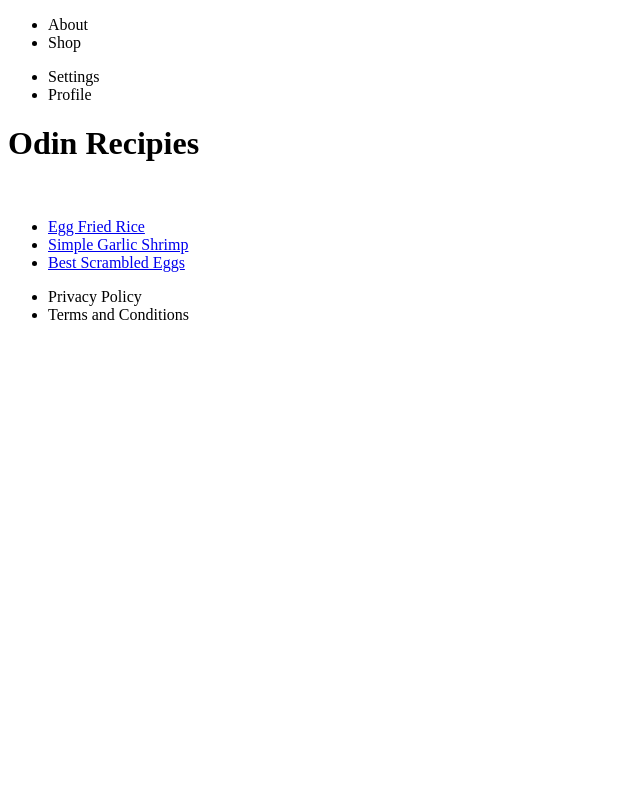
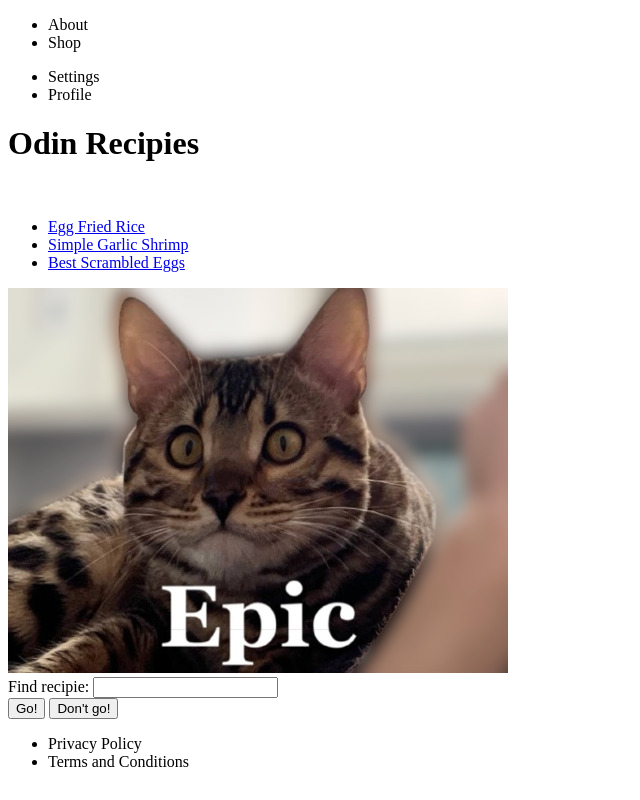
Before and after one commit to IvannaCheban/odin-recipies, a plain HTML site: page index.html in a window 1280 px wide. Shown: the whole page, without its empty margins (0-640 px from the left). Drawn offline with Linux system fonts and the light colour scheme.

Commit message:
add logo and search input

```diff
--- a/index.html
+++ b/index.html
@@ -22,12 +22,24 @@
     </div>
     <div class="main">
         <h1>Odin Recipies</h1><br>
-
-        <ul>
-            <li><a href="recipies/egg-fried-rice.html">Egg Fried Rice</a></li>
-            <li><a href="recipies/simple-garlic-shrimp.html">Simple Garlic Shrimp</a></li>
-            <li><a href="recipies/best-scrambled-eggs.html">Best Scrambled Eggs</a></li>
-        </ul>
+        <div class="sidebar">
+            <ul>
+                <li><a href="recipies/egg-fried-rice.html">Egg Fried Rice</a></li>
+                <li><a href="recipies/simple-garlic-shrimp.html">Simple Garlic Shrimp</a></li>
+                <li><a href="recipies/best-scrambled-eggs.html">Best Scrambled Eggs</a></li>
+            </ul>
+        </div>
+        <div class="logo">
+            <img src="logo.jpg" width="500px" alt="this is my cat picture as a logo">
+            <div class="input">
+                <label for="site-search">Find recipie:</label>
+                <input type="search" id="site-search" name="q">
+            </div>
+            <div class="buttons">
+                <button>Go!</button>
+                <button>Don't go!</button>
+            </div>
+        </div>
     </div>
     <div class="footer">
         <ul>
```
